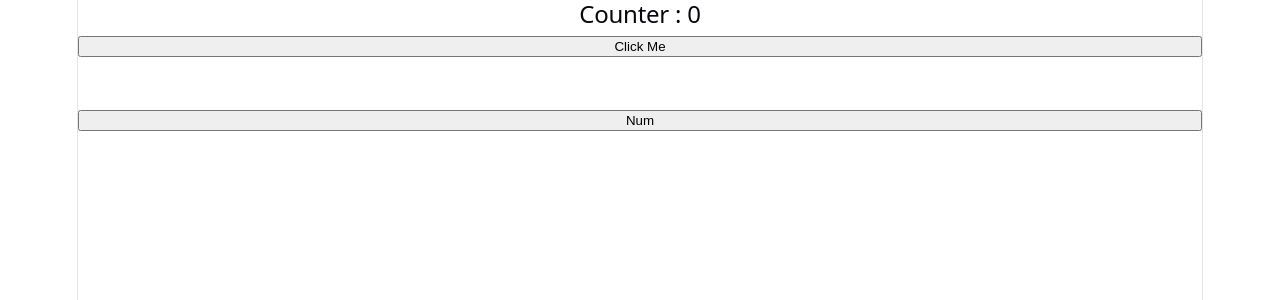
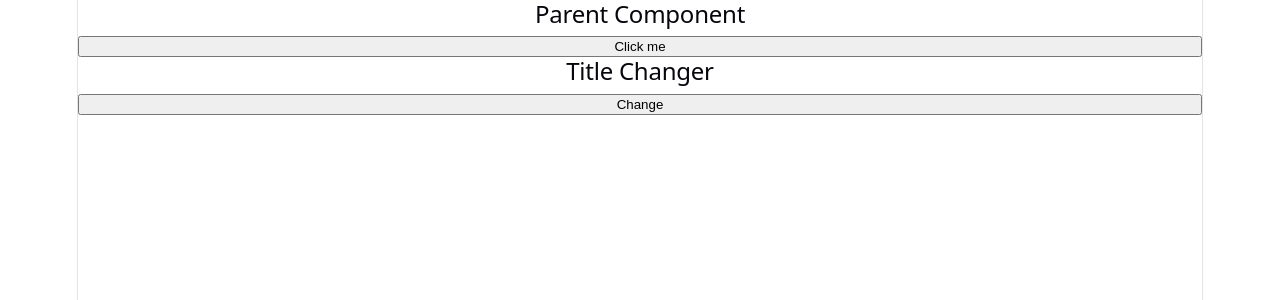
Before and after one commit to yogi2021/React-Learning, a React (Vite) app in the folder learneffect/: page / in a window 1280 px wide. Shown: the top 300 px of the page. Built offline with nearby package versions, Linux system fonts and the light colour scheme.

Commit message:
Title changer fron useEffect..and parent to child data pass..

```diff
--- a/learneffect/src/App.jsx
+++ b/learneffect/src/App.jsx
@@ -4,13 +4,19 @@ import reactLogo from './assets/react.svg'
 import viteLogo from './assets/vite.svg'
 import './App.css'
 import Counter from './component/Counter'
+import Parent from './component/Parent'
+import TitleChanger from './component/TitleChanger'
 
 function App() {
   const [count, setCount] = useState(0)
 
   return (
     <>
-      <Counter/>
+      {/* <Counter/> */}
+      <Parent/>
+
+      <TitleChanger/>
+
     </>
   )
 }
--- /dev/null
+++ b/learneffect/src/component/Parent.jsx
@@ -0,0 +1,14 @@
+import { useState } from "react";
+
+function Parent(){
+    let[count, setCount]=useState(0)
+
+    return(
+        <>
+          <h2> Parent Component</h2>
+          <button onClick={()=>setCount(count+1)}>Click me</button>
+          <child myCount={count}/>
+        </>
+    )
+}
+  export default Parent;
--- /dev/null
+++ b/learneffect/src/component/TitleChanger.jsx
@@ -0,0 +1,18 @@
+import { useEffect, useState } from "react";
+
+function TitleChanger(){
+    let[count, setCount]=useState(0)
+
+    useEffect(()=>{
+        document.title='You Click' + count + 'times';
+    },[count])
+
+    return(
+        <>
+          <h2>Title Changer</h2>
+          <button onClick={()=>setCount(count+1)}>Change</button>
+        </>
+
+)
+}
+ export default TitleChanger;
```
Also changed, not shown: learneffect/src/component/Child.jsx (added, +16 -0 lines).
